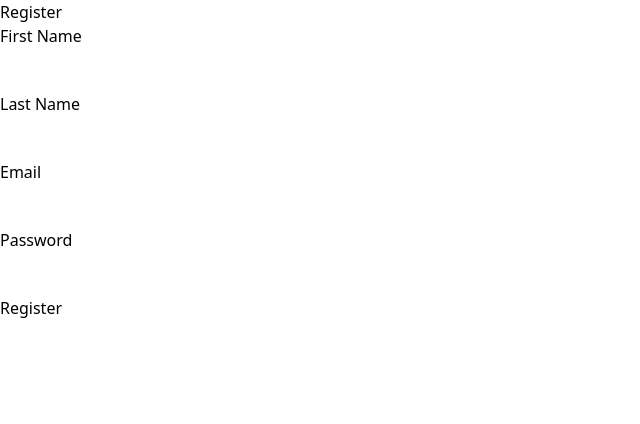
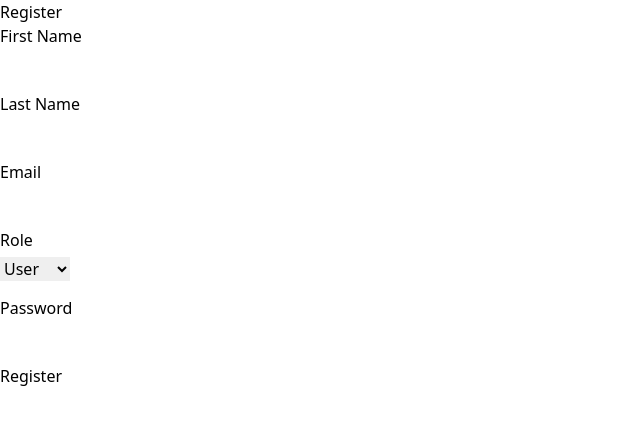
Before and after one commit to jojoking0210/OJ, a React (Vite) app in the folder frontend/: page /register in a window 1280 px wide. Shown: the top 424 px of the page, without its empty margins (0-640 px from the left). Built offline with nearby package versions, Linux system fonts and the light colour scheme.

Commit message:
created frontend to add testcases to the problem

```diff
--- a/frontend/src/components/ProblemDetailsPage.jsx
+++ b/frontend/src/components/ProblemDetailsPage.jsx
@@ -1,4 +1,3 @@
-// src/components/ProblemDetailsPage.jsx
 import React, { useState, useEffect } from 'react';
 import { useParams } from 'react-router-dom';
 import axios from 'axios';
@@ -42,6 +41,14 @@ const ProblemDetailsPage = () => {
     setCode(e.target.value);
   };
 
+  const handleRun = () => {
+    // Add logic to run the code
+  };
+
+  const handleSubmit = () => {
+    // Add logic to submit the code
+  };
+
   if (loading) {
     return <p>Loading...</p>;
   }
@@ -51,7 +58,7 @@ const ProblemDetailsPage = () => {
   }
 
   return (
-    <div className="min-h-screen flex">
+    <div className="min-h-screen flex relative">
       <div className="w-1/2 p-4">
         {problem ? (
           <>
@@ -78,6 +85,10 @@ const ProblemDetailsPage = () => {
           className="w-full h-full border rounded p-2"
           placeholder="Write your code here"
         />
+        <div className="absolute bottom-4 right-4">
+          <button onClick={handleRun} className="bg-blue-500 text-white px-4 py-2 rounded mr-4">Run</button>
+          <button onClick={handleSubmit} className="bg-green-500 text-white px-4 py-2 rounded">Submit</button>
+        </div>
       </div>
     </div>
   );
--- a/frontend/src/components/Register.jsx
+++ b/frontend/src/components/Register.jsx
@@ -8,6 +8,7 @@ const Register = () => {
     firstname: '',
     lastname: '',
     email: '',
+    role: 'user', // Default role set to 'user'
     password: '',
   });
 
@@ -90,6 +91,24 @@ const Register = () => {
               required
             />
           </div>
+
+          <div className="mb-4">
+            <label className="block text-gray-700 mb-2" htmlFor="role">
+              Role
+            </label>
+            <select
+              id="role"
+              name="role"
+              value={formData.role}
+              onChange={handleChange}
+              className="w-full px-3 py-2 border rounded"
+              required
+            >
+              <option value="user">User</option>
+              <option value="admin">Admin</option>
+            </select>
+          </div>
+
           <div className="mb-4">
             <label className="block text-gray-700 mb-2" htmlFor="password">
               Password
--- a/frontend/src/components/testcases.jsx
+++ b/frontend/src/components/testcases.jsx
@@ -6,6 +6,7 @@ const TestCase = () => {
   const { problemId } = useParams();
   const [testCases, setTestCases] = useState([]);
   const [formData, setFormData] = useState({ input: '', output: '' });
+  const [selectedTestCases, setSelectedTestCases] = useState([]);
   const [message, setMessage] = useState('');
 
   useEffect(() => {
@@ -50,6 +51,16 @@ const TestCase = () => {
       console.error(error);
       setMessage('An error occurred. Please try again.');
     }
+  };
+
+  const toggleTestCaseSelection = (id) => {
+    setSelectedTestCases(prevState => {
+      if (prevState.includes(id)) {
+        return prevState.filter(tcId => tcId !== id);
+      } else {
+        return [...prevState, id];
+      }
+    });
   };
 
   return (
@@ -97,8 +108,7 @@ const TestCase = () => {
         <ul>
           {testCases.map((testCase) => (
             <li key={testCase._id} className="bg-white p-4 mb-2 rounded shadow-md flex justify-between items-center">
-
-             <div>
+              <div>
                 <p><strong>Input:</strong> {testCase.input}</p>
                 <p><strong>Output:</strong> {testCase.output}</p>
               </div>
@@ -109,6 +119,11 @@ const TestCase = () => {
                 >
                   Delete
                 </button>
+                <input
+                  type="checkbox"
+                  checked={selectedTestCases.includes(testCase._id)}
+                  onChange={() => toggleTestCaseSelection(testCase._id)}
+                />
               </div>
             </li>
           ))}
```
Also changed, not shown: frontend/src/components/AddTestcases.jsx (added), 2 other files (tests, documents, lock files or other folders).
